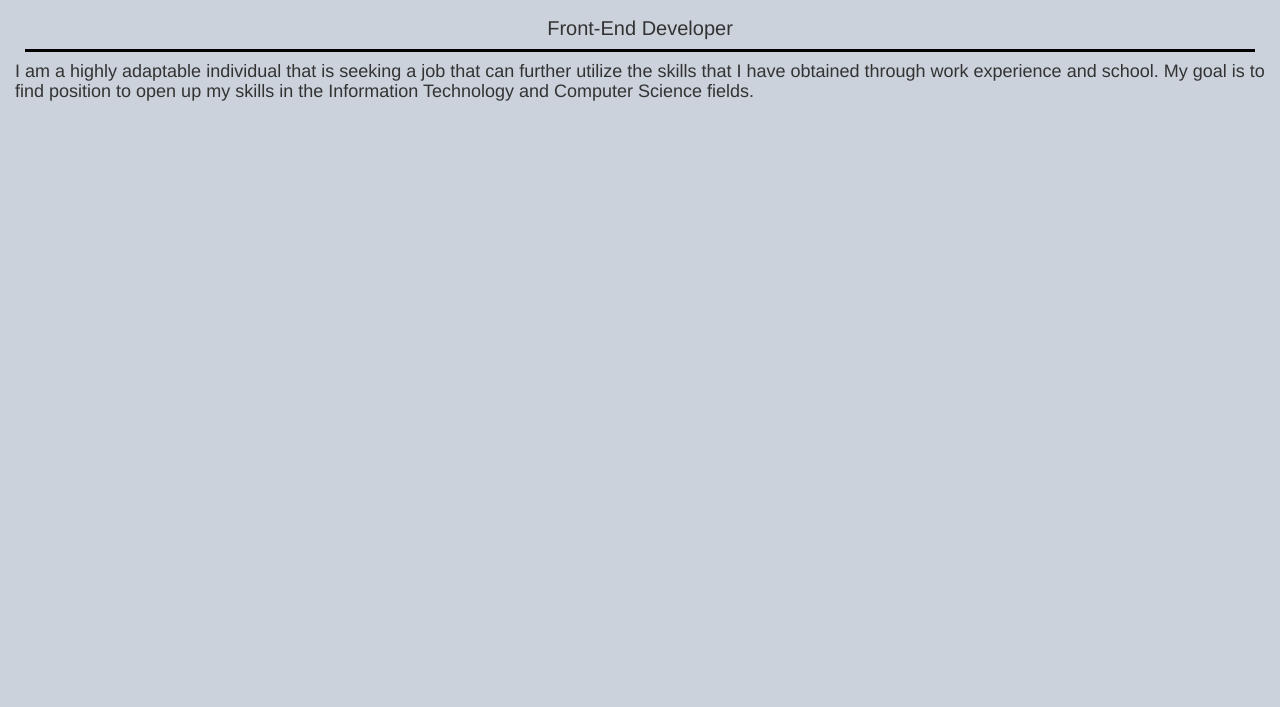
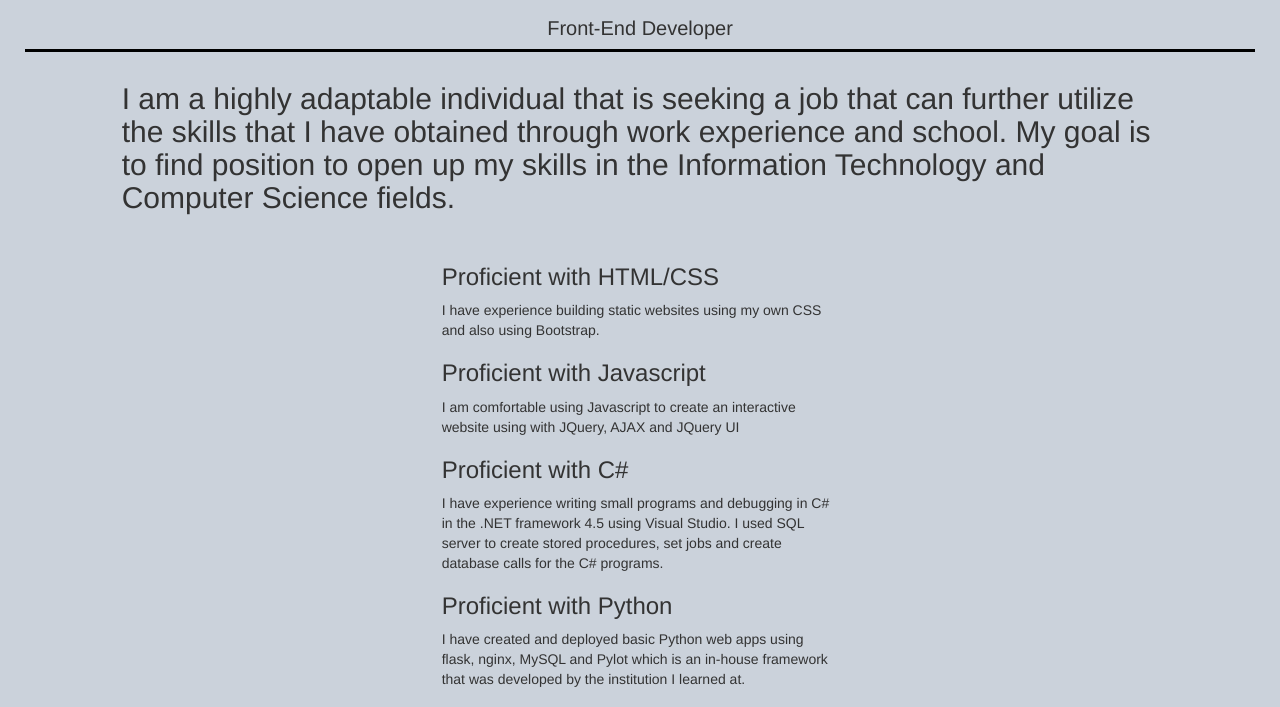
Before and after one commit to FunkyGeorge/Portfolio, a plain HTML site: page AboutMe.html in a window 1280 px wide. Shown: the part 93-800 px from the top of the page. Drawn offline with nearby package versions, Linux system fonts and the light colour scheme.

Commit message:
updated about page

```diff
--- a/AboutMe.html
+++ b/AboutMe.html
@@ -24,9 +24,34 @@
 			<h2 id="title">Front-End Developer</h2>
 		</div>
 
-		<h4>
-            	I am a highly adaptable individual that is seeking a job that can further utilize the skills that I have obtained through work experience and school. My goal is to find position to open up my skills in the Information Technology and Computer Science fields.
-        </h4>
+         <div class="row">
+             <div class="col-md-10 col-md-offset-1">
+                <h2>
+                  I am a highly adaptable individual that is seeking a job that can further utilize the skills that I have obtained through work experience and school. My goal is to find position to open up my skills in the Information Technology and Computer Science fields.
+                </h2>
+             </div>
+        </div>
+        <br />
+        <div class="row">
+            <div class="col-md-4 col-md-offset-4">
+                <h3>Proficient with HTML/CSS</h3>
+                <p>
+                    I have experience building static websites using my own CSS and also using 	Bootstrap.
+                </p>
+                <h3>Proficient with Javascript</h3>
+                <p>
+                    I am comfortable using Javascript to create an interactive website using with JQuery, 	AJAX and JQuery UI
+                </p>
+                <h3>Proficient with C#</h3>
+                <p>
+                    I have experience writing small programs and debugging in C# in the .NET framework 	4.5 using Visual Studio. I used SQL server to create stored procedures, set jobs and 	create database calls for the C# programs.
+                </p>
+                <h3>Proficient with Python</h3>
+                <p>
+                    I have created and deployed basic Python web apps using flask, nginx, MySQL and 	Pylot which is an in-house framework that was developed by the institution I learned 	at.
+                </p>
+            </div>
+        </div>
 	</div>
 </body>
 </html>
```
